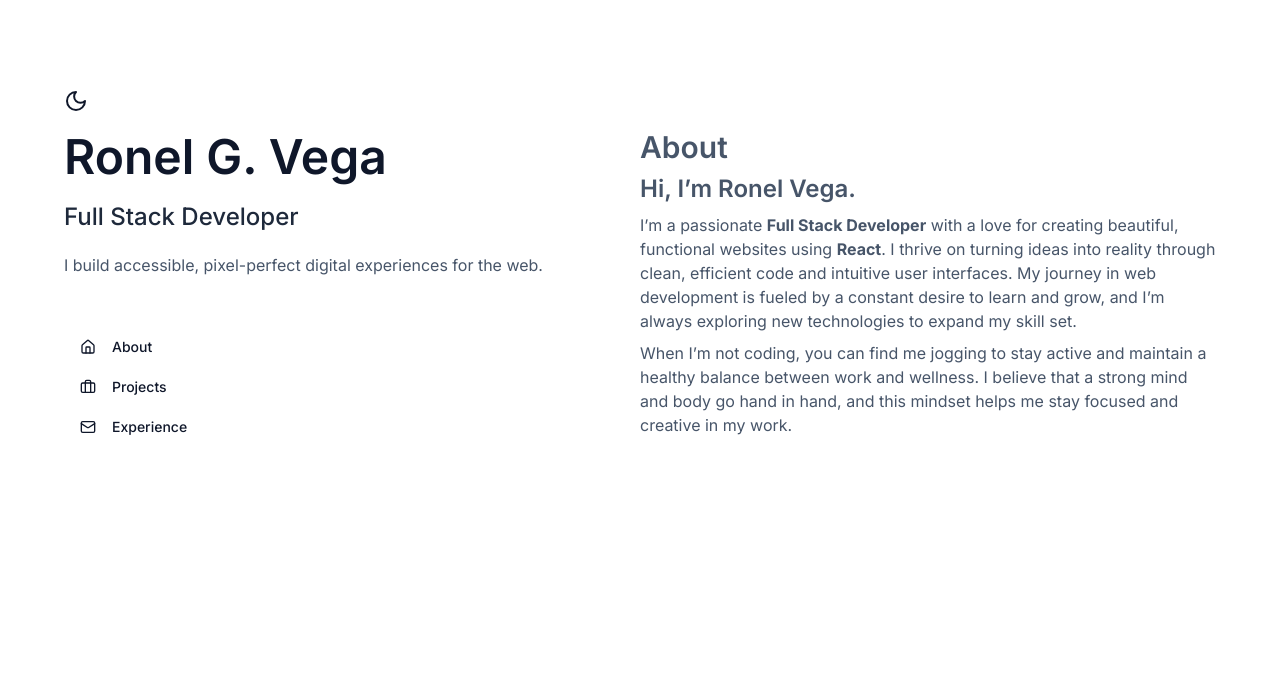
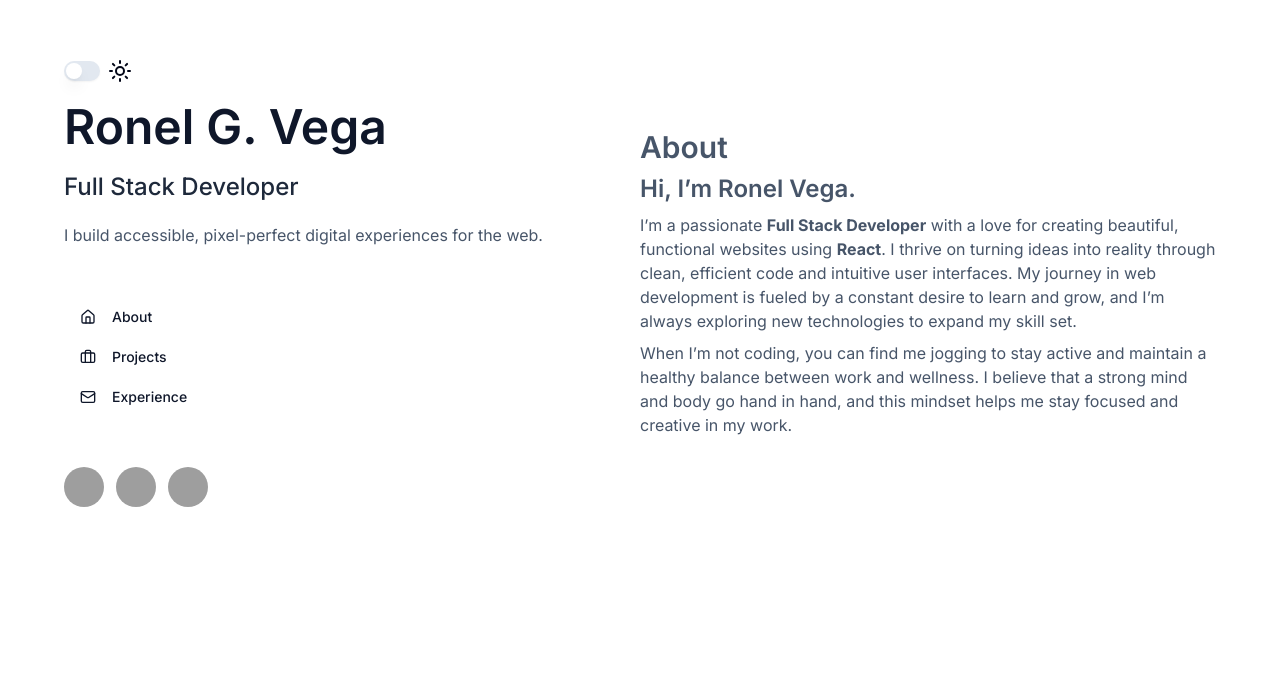
Before and after one commit to vegaronel/portfolio, a React (Vite) app: page / in a window 1280 px wide. Shown: the part 117-800 px from the top of the page. Built offline with nearby package versions, Linux system fonts and the light colour scheme; grey boxes are pictures that could not be loaded.

Commit message:
added links

```diff
--- a/package.json
+++ b/package.json
@@ -16,6 +16,7 @@
     "@radix-ui/react-scroll-area": "^1.2.2",
     "@radix-ui/react-separator": "^1.1.1",
     "@radix-ui/react-slot": "^1.1.1",
+    "@radix-ui/react-switch": "^1.1.2",
     "class-variance-authority": "^0.7.1",
     "clsx": "^2.1.1",
     "lucide-react": "^0.474.0",
--- a/src/App.jsx
+++ b/src/App.jsx
@@ -6,10 +6,12 @@ import projects from "./helper/Projects";
 import Sidebar from "./layouts/Sidebar";
 import Projects from "./pages/Projects";
 import ThemeProvider from "./context/ThemeContext";
+import { BrowserRouter } from "react-router";
 function App() {
   return (
+    <BrowserRouter>
       <ThemeProvider>
-      <div className=" bg-white dark:bg-gray-900 dark:text-white font-inter px-5">
+        <div className=" bg-white dark:bg-gray-950 dark:text-white font-inter px-5">
           <div className="flex flex-col md:flex-row max-w-6xl mx-auto">
             <Sidebar />
 
@@ -26,6 +28,7 @@ function App() {
           </div>
         </div>
       </ThemeProvider>
+    </BrowserRouter>
   );
 }
 
--- /dev/null
+++ b/src/components/ui/switch.jsx
@@ -0,0 +1,22 @@
+import * as React from "react"
+import * as SwitchPrimitives from "@radix-ui/react-switch"
+
+import { cn } from "@/lib/utils"
+
+const Switch = React.forwardRef(({ className, ...props }, ref) => (
+  <SwitchPrimitives.Root
+    className={cn(
+      "peer inline-flex h-5 w-9 shrink-0 cursor-pointer items-center rounded-full border-2 border-transparent shadow-sm transition-colors focus-visible:outline-none focus-visible:ring-2 focus-visible:ring-ring focus-visible:ring-offset-2 focus-visible:ring-offset-background disabled:cursor-not-allowed disabled:opacity-50 data-[state=checked]:bg-primary data-[state=unchecked]:bg-input",
+      className
+    )}
+    {...props}
+    ref={ref}>
+    <SwitchPrimitives.Thumb
+      className={cn(
+        "pointer-events-none block h-4 w-4 rounded-full bg-background shadow-lg ring-0 transition-transform data-[state=checked]:translate-x-4 data-[state=unchecked]:translate-x-0"
+      )} />
+  </SwitchPrimitives.Root>
+))
+Switch.displayName = SwitchPrimitives.Root.displayName
+
+export { Switch }
--- /dev/null
+++ b/src/helper/Sidebar.js
@@ -0,0 +1,15 @@
+import { Facebook, Linkedin, Github,Home, Briefcase, Mail, Moon, Sun, } from "lucide-react";
+
+const navItems = [
+  { icon: Home, label: "About", id: "about" },
+  { icon: Briefcase, label: "Projects", id: "projects" },
+  { icon: Mail, label: "Experience", id: "experience" },
+];
+
+const links = [
+  { href: "https://web.facebook.com/vega.ronel", img: Facebook },
+  { href: "www.linkedin.com/in/ronel-vega-b44a45301", img: Linkedin },
+  { href: "https://github.com/vegaronel", img: Github },
+];
+
+export { navItems, links };
--- a/src/index.css
+++ b/src/index.css
@@ -32,6 +32,7 @@ h3 {
 p {
   @apply text-slate-600 text-base dark:text-slate-400;
 }
+
 
 @layer base {
   :root {
--- a/src/layouts/Sidebar.jsx
+++ b/src/layouts/Sidebar.jsx
@@ -1,15 +1,13 @@
 import React from "react";
 import { Button } from "@/components/ui/button";
 import { ScrollArea } from "@/components/ui/scroll-area";
-import { Home, Briefcase, Mail } from "lucide-react";
-import { useState, useEffect, useContext } from "react";
-import { Moon, Sun } from "lucide-react";
+import { Facebook, Linkedin, Github,Home, Briefcase, Mail, Moon, Sun, } from "lucide-react";
+import { useEffect, useContext } from "react";
 import { ThemeContext } from "../context/ThemeContext";
-const navItems = [
-  { icon: Home, label: "About", id: "about" },
-  { icon: Briefcase, label: "Projects", id: "projects" },
-  { icon: Mail, label: "Experience", id: "experience" },
-];
+import { Switch } from "@/components/ui/switch";
+import { Avatar, AvatarFallback, AvatarImage } from "@/components/ui/avatar";
+import { navItems, links } from "../helper/Sidebar.js";
+
 
 function Sidebar() {
   const { darkMode, setDarkMode } = useContext(ThemeContext);
@@ -33,14 +31,15 @@ function Sidebar() {
 
   return (
     <div className="text-slate-50 w-full md:sticky sm:static top-0 md:h-screen sm:h-auto flex flex-col md:mt-0 mt-6 justify-center space-y-5">
-      <button
-        className="text-slate-900 dark:text-slate-50"
-        onClick={() => {
-          setDarkMode(!darkMode);
-        }}
-      >
-        {darkMode ? <Sun /> : <Moon />}
-      </button>
+      <div className="flex items-center gap-2">
+        <Switch
+          checked={darkMode}
+          onCheckedChange={() => {
+            setDarkMode(!darkMode);
+          }}
+        />
+        {darkMode ? <Moon /> : <Sun className="text-slate-950" />}
+      </div>
       <h1 className="text-5xl font-semibold">Ronel G. Vega</h1>
       <h3 className="">Full Stack Developer</h3>
       <p className="">
@@ -64,6 +63,22 @@ function Sidebar() {
           </div>
         </ScrollArea>
       </nav>
+
+      <div className="flex gap-3">
+        {links.map((item, index) => (
+          <a
+          key={index}
+            href="https://web.facebook.com/vega.ronel"
+            target="_blank"
+            rel="noopener noreferrer"
+          >
+            <Avatar >
+              <AvatarImage  src={<item.img />} />
+              <AvatarFallback className="bg-slate-800 dark:bg-slate-200">{<item.img className="dark:text-slate-800 text-slate-50" />}</AvatarFallback>
+            </Avatar>
+          </a>
+        ))}
+      </div>
     </div>
   );
 }
--- a/src/pages/Experience.jsx
+++ b/src/pages/Experience.jsx
@@ -21,7 +21,7 @@ export default function Experience() {
       <h2 className="">Work Experience</h2>
       <div className="space-y-6 mt-3">
         {experiences.map((exp, index) => (
-          <Card key={index} className="hover:shadow-lg bg-transparent transition-shadow duration-300">
+          <Card key={index} className="w-full border-0 dark:hover:bg-slate-900 hover:bg-slate-200  cursor-pointer transition-all duration-400 hover:shadow-2xl shadow-purple-50">
             <CardHeader>
               <CardTitle className="text-xl">{exp.title}</CardTitle>
               <CardDescription className="text-base">
--- a/src/pages/Projects.jsx
+++ b/src/pages/Projects.jsx
@@ -14,7 +14,7 @@ import { ExternalLink, Github } from "lucide-react";
 function Projects({ project }) {
   return (
     <section id="projects">
-      <Card className="w-full dark:hover:bg-slate-800 hover:bg-slate-200  cursor-pointer transition-all">
+      <Card className="w-full border-0 dark:hover:bg-slate-900 duration-400 hover:bg-slate-200  cursor-pointer transition-all hover:shadow-2xl shadow-purple-50">
         <CardHeader>
           <div className="flex justify-between">
             <CardTitle className="text-2xl font-bold">
```
Also changed, not shown: 1 other file (tests, documents, lock files or other folders). Lines whose indentation alone changed are shown as unchanged.
